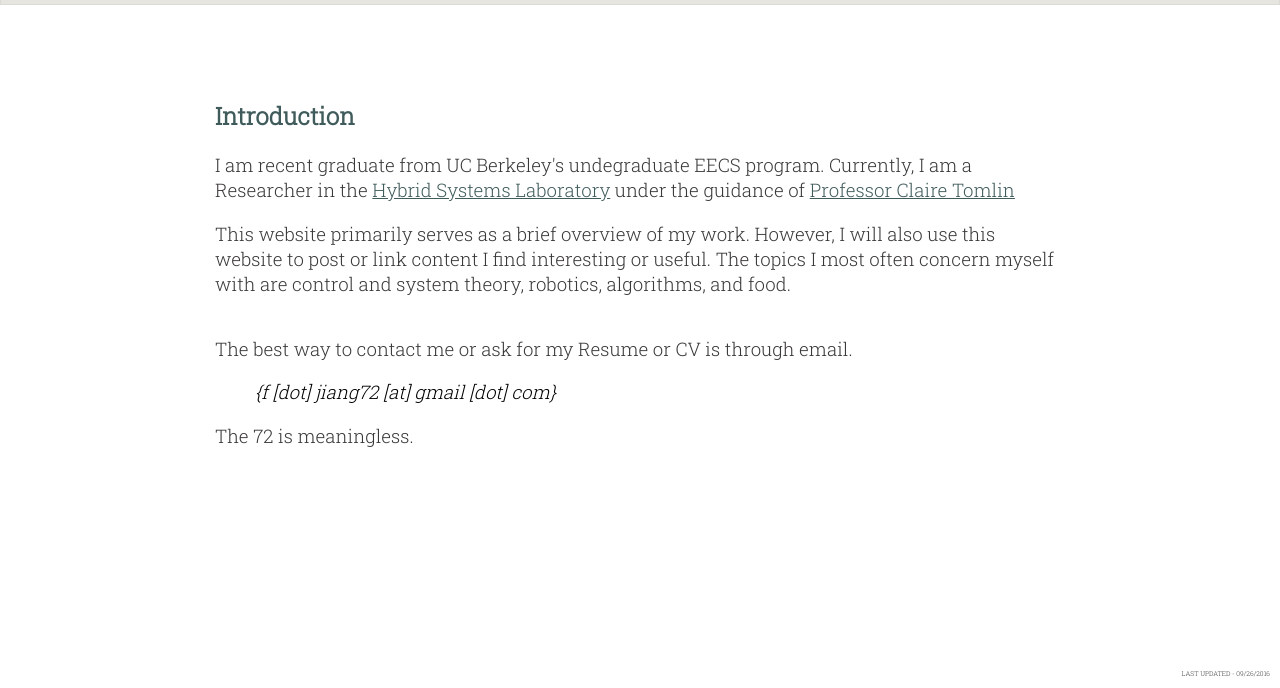
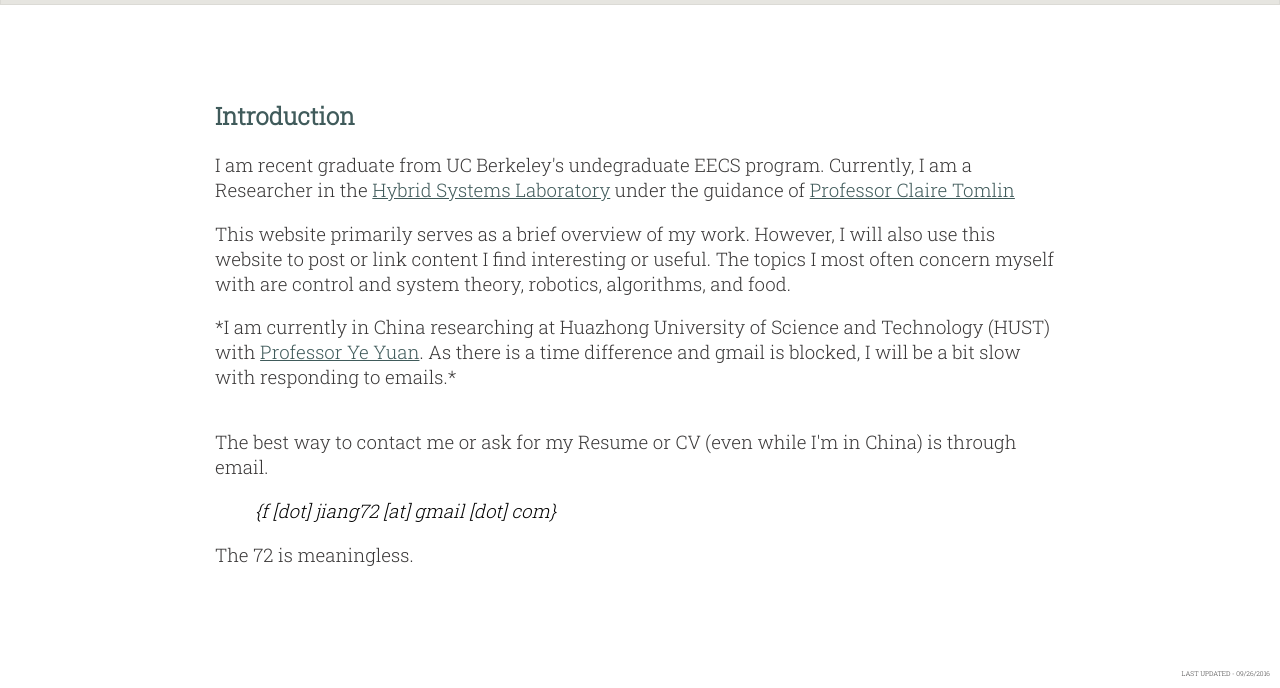
Before and after one commit to fjiang72/fjiang72.github.io, a plain HTML site: page index.html in a window 1280 px wide. Shown: the part 112-800 px from the top of the page. Drawn offline with Linux system fonts and the light colour scheme.

Commit message:
updated home page for china

```diff
--- a/index.html
+++ b/index.html
@@ -37,8 +37,12 @@
                 will also use this website to post or link content I find interesting or useful.
                 The topics I most often concern myself with are control and system theory,
                 robotics, algorithms, and food. </p>
+                <p> *I am currently in China researching at Huazhong University of
+                Science and Technology (HUST) with <a href="http://yy311.github.io" target='blank'> Professor
+                Ye Yuan</a>. As there is a time difference and gmail is blocked, I will be a bit slow with responding
+                to emails.*</p>
                 <p style="margin-bottom:40px"></p>
-                <p> The best way to contact me or ask for my Resume or CV is through email.</p>
+                <p> The best way to contact me or ask for my Resume or CV (even while I'm in China) is through email.</p>
                 <p style="margin-left:40px; color:#000; font-style:italic"> {f [dot] jiang72 [at] gmail [dot] com}</p>
                 <p> The 72 is meaningless.</p>
             </div>
```
Also changed, not shown: research/research.html (+2 -1 lines).
